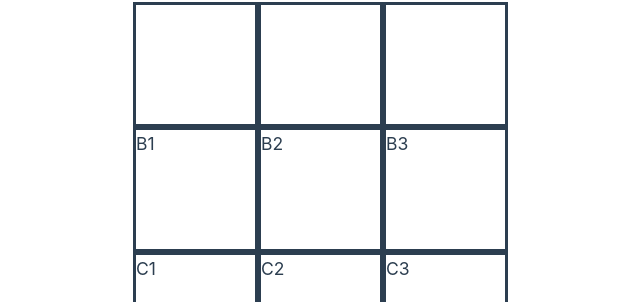
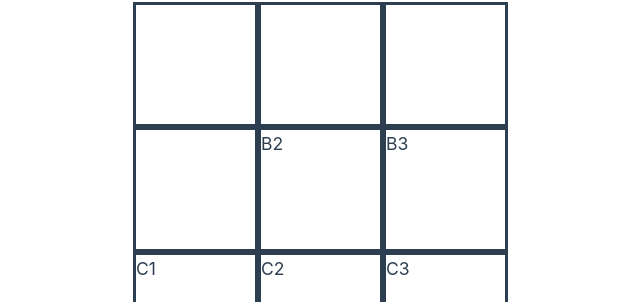
Before and after one commit to jffelix/VueJS-Tic-Tac-Toe, a Vue app in the folder VueJS-Tic-Tac-Toe/: page / in a window 1280 px wide. Shown: the part 247-549 px from the top of the page, without its empty margins (507-1147 px from the left). Built offline with nearby package versions, Linux system fonts and the light colour scheme.

Commit message:
Implemented box mark for B1

```diff
--- a/VueJS-Tic-Tac-Toe/src/components/App.vue
+++ b/VueJS-Tic-Tac-Toe/src/components/App.vue
@@ -13,7 +13,10 @@
           v-on:changePlayer="changePlayer"
           :currentPlayer="this.currentPlayer"
         />
-        <MiddleRow />
+        <MiddleRow
+          v-on:changePlayer="changePlayer"
+          :currentPlayer="this.currentPlayer"
+        />
         <BottomRow />
       </div>
     </div>
--- a/VueJS-Tic-Tac-Toe/src/components/rows/MiddleRow.vue
+++ b/VueJS-Tic-Tac-Toe/src/components/rows/MiddleRow.vue
@@ -4,7 +4,12 @@
 
   <main>
     <div className='secondRow'>
-      <RowB1 />
+      <RowB1
+        v-on:changePlayerRowB="changePlayerRowB"
+        v-on:markB1="markB1"
+        :boxB1="this.boxB1"
+        :currentPlayer="currentPlayer"
+      />
       <RowB2 />
       <RowB3 />
     </div>
@@ -22,6 +27,23 @@ export default {
       RowB1,
       RowB2,
       RowB3
+    },
+    data() {
+      return {
+        boxB1: null
+      }
+    },
+    props: {
+      currentPlayer: String
+    },
+    emits: ["changePlayer"],
+    methods: {
+      changePlayerRowB() {
+        this.$emit("changePlayer")
+      },
+      markB1() {
+        this.boxB1 = this.currentPlayer
+      }
     }
 }
 
--- a/VueJS-Tic-Tac-Toe/src/components/rows/subrows/RowB1.vue
+++ b/VueJS-Tic-Tac-Toe/src/components/rows/subrows/RowB1.vue
@@ -1,14 +1,36 @@
 <template>
     <main>
-        <div className='rowB1'>
-            <h3>B1</h3>
+        <div
+            className='rowB1'
+            v-on:click="this.markBoxB1"
+        >
+            <h3>{{this.boxB1}}</h3>
         </div>
     </main>
 </template>
 
 <script>
 export default {
-    name: 'RowB1'
+    name: 'RowB1',
+    data() {
+        return {
+            wasSelectedB1: false
+        }
+    },
+    props: {
+        boxB1: String,
+        currentPlayer: String
+    },
+    emits: ["changePlayerRowB", "markB1"],
+    methods: {
+        markBoxB1() {
+            if (this.wasSelectedB1 === false) {
+                this.$emit("changePlayerRowB")
+                this.$emit("markB1")
+                this.wasSelectedB1 = !this.wasSelectedB1
+            }
+        }
+    }
 }
 
 </script>
```
